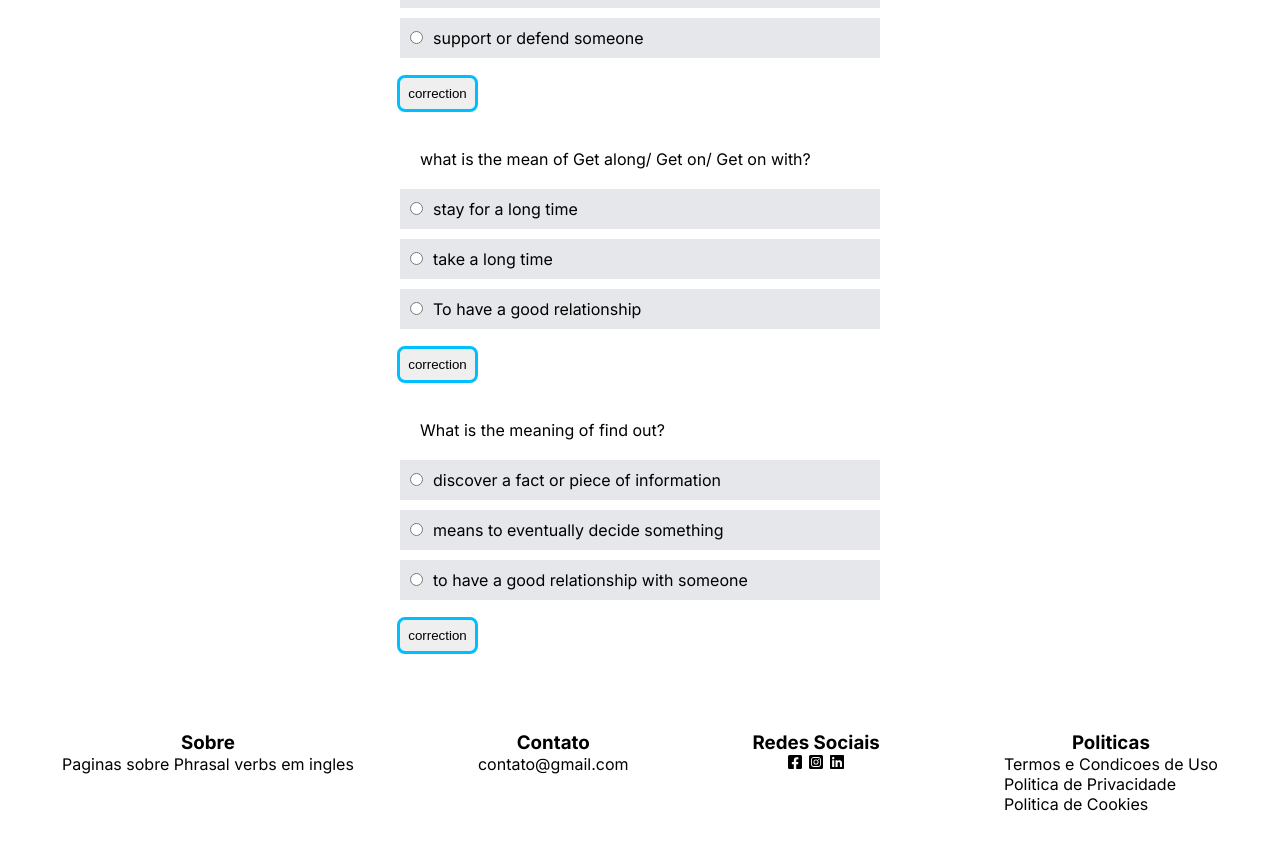
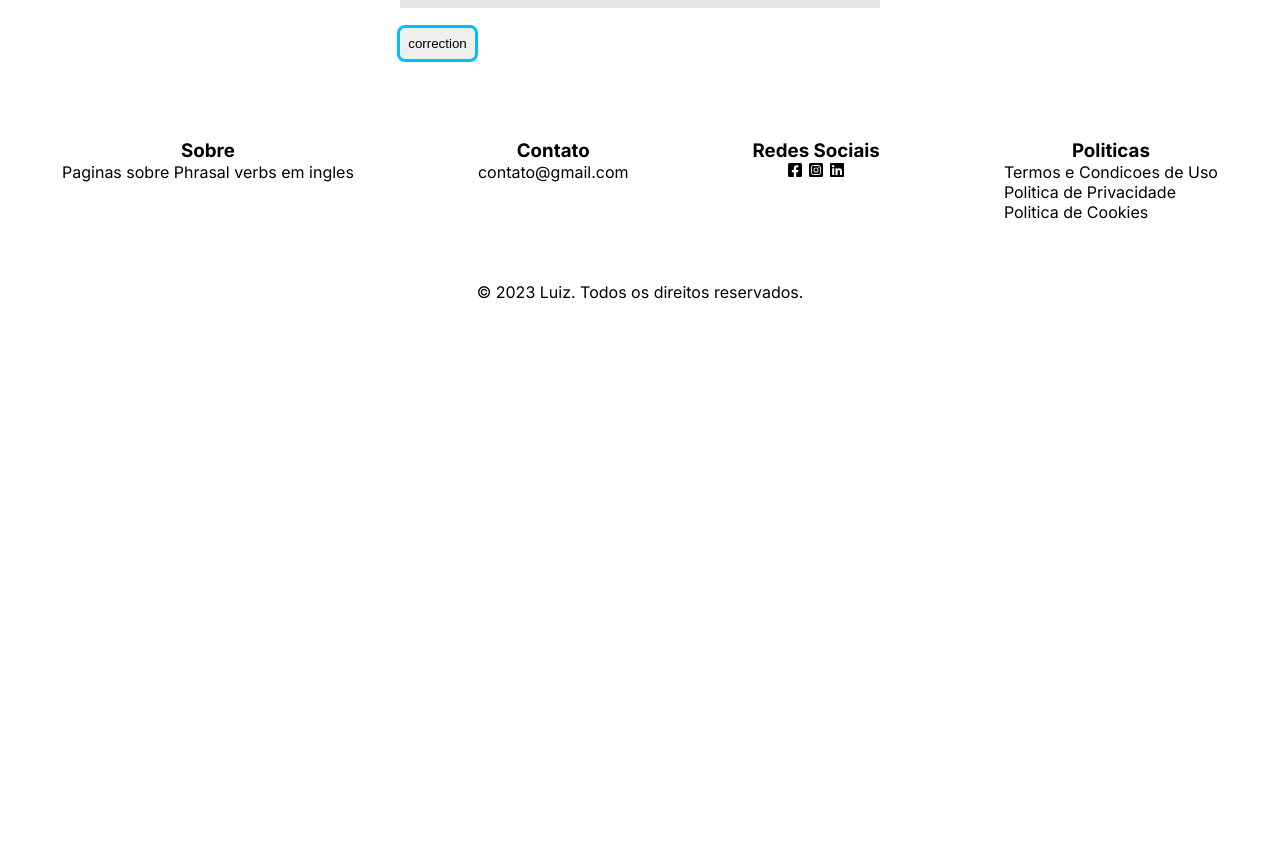
Before and after one commit to LuizGabrielGomes/project_react_english, a Next.js app: page / in a window 1280 px wide. Shown: the part 1363-2212 px from the top of the page. After the commit the page ends 1715 px from the top, so only its background shows below. Built offline with nearby package versions, Linux system fonts and the light colour scheme.

Commit message:
update function correction

```diff
--- a/app/components/Questions/Questions.jsx
+++ b/app/components/Questions/Questions.jsx
@@ -2,7 +2,21 @@
 import { data } from "../../staticData/data"
 
 export function Questions() {
+function correction(object) {
+    console.log(object)
 
+
+
+    const isCorrect = object.alternatives.map(item =>
+        {
+            if (item.isCorrect === true) {
+                const getElement = document.getElementById(item.alternative);
+                getElement.style.background = "green";
+
+            }
+        }
+    )
+}
     return (
         <>
         <div class="question">
@@ -14,23 +28,17 @@ export function Questions() {
                             {object.title}
                         </div>
 
-                        {object.alternatives.map(item => <div id="alternatives" key={item} class="alternatives">
-                            <p class="paragraph" id="correct-1">
+                        {object.alternatives.map(item => <div id={item.alternative} key={item} class="alternatives">
+                            <p class="paragraph">
                                 <input type="radio" class="input-radio" name="question" />
-                                {item}
+                                {item.alternative}
                             </p>
                         </div>)}
 
                         <div id="buttons" class="question-buttons">
-                            {/* <button class="button">
-                                previous
-                            </button> */}
-                            <button class="button" onclick="correction('correct-1')">
+                            <button class="button" onClick={(event) => correction(object)}>
                                 correction
                             </button>
-                            {/* <button class="button">
-                                next
-                            </button> */}
                         </div>
                     </>
                 )} )}
--- a/app/staticData/data.js
+++ b/app/staticData/data.js
@@ -2,34 +2,33 @@ export const data = [
     {
         title: "what is the mean of Carry on?",
         alternatives: [
-            "to Cancel something",
-            "continue",
-            "discover or learn",
-            "stop",
+            { alternative: "to Cancel something", isCorrect: false},
+            { alternative: "continue", isCorrect: true},
+            { alternative: "discover or learn", isCorrect: false},
         ]
     },
     {
         title: "what is the mean of back up?",
         alternatives: [
-            "return to the place ",
-            "do a review",
-            "support or defend someone",
+            { alternative: "return to the place " , isCorrect: false},
+            { alternative: "do a review" , isCorrect: false},
+            { alternative: "support or defend someone" , isCorrect: true},
         ]
     },
-    {
-        title: "what is the mean of Get along/ Get on/ Get on with?",
-        alternatives: [
-            "stay for a long time",
-            "take a long time",
-            "To have a good relationship",
-        ]
-    },
-    {
-        title: "What is the meaning of find out?",
-        alternatives: [
-            "discover a fact or piece of information",
-            "means to eventually decide something",
-            "to have a good relationship with someone",
-        ]
-    },
+    // {
+    //     title: "what is the mean of Get along/ Get on/ Get on with?",
+    //     alternatives: [
+    //         "stay for a long time",
+    //         "take a long time",
+    //         "To have a good relationship",
+    //     ]
+    // },
+    // {
+    //     title: "What is the meaning of find out?",
+    //     alternatives: [
+    //         "discover a fact or piece of information",
+    //         "means to eventually decide something",
+    //         "to have a good relationship with someone",
+    //     ]
+    // },
 ]
```
